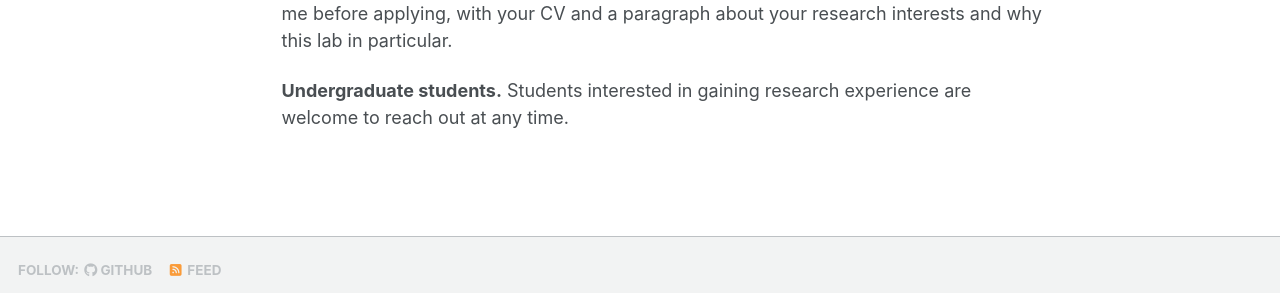
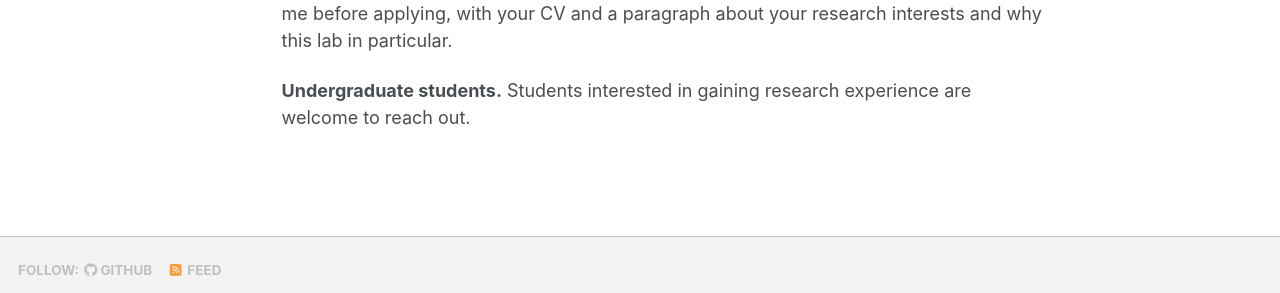
Before and after one commit to JohnLongPhD/JohnLongPhD.github.io, a Jekyll site: the page built from _pages/homepage.md, in a window 1280 px wide and 900 px high, scrolled down 523 px. Shown: the part 553-846 px from the top of the window. Built offline with Jekyll 4.4.1, drawn with Linux system fonts in a browser that asks for light colours; a style sheet for code colours, icons or effects is not loaded.

Commit message:
Add files via upload

```diff
--- a/_pages/homepage.md
+++ b/_pages/homepage.md
@@ -21,4 +21,4 @@ In August 2027 I will join the University of Missouri as an Assistant Professor
 
 **Graduate students.** I will be recruiting PhD and MS students to begin in Fall 2027. Email me before applying, with your CV and a paragraph about your research interests and why this lab in particular.
 
-**Undergraduate students.** Students interested in gaining research experience are welcome to reach out at any time.
+**Undergraduate students.** Students interested in gaining research experience are welcome to reach out.
```
